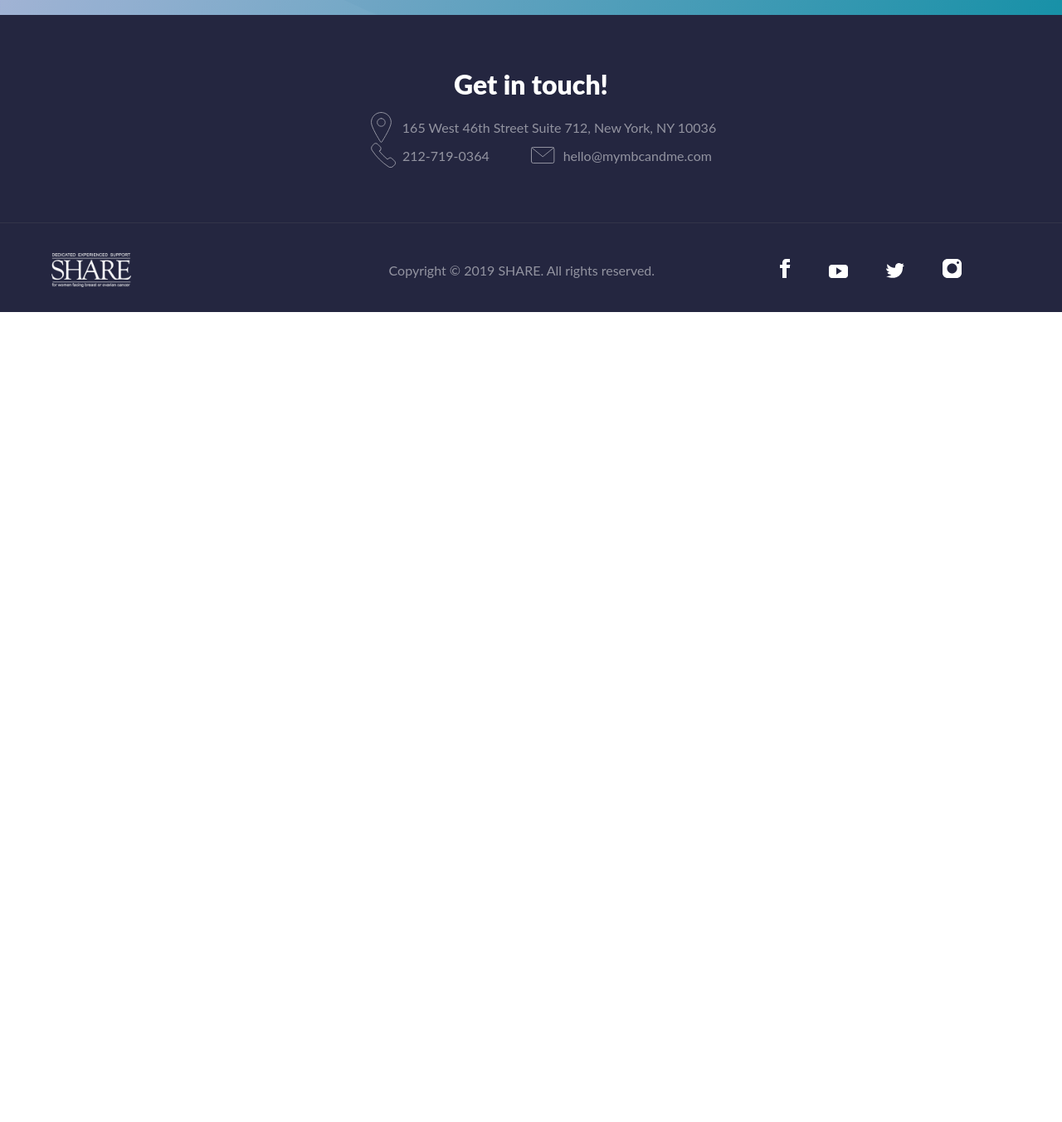
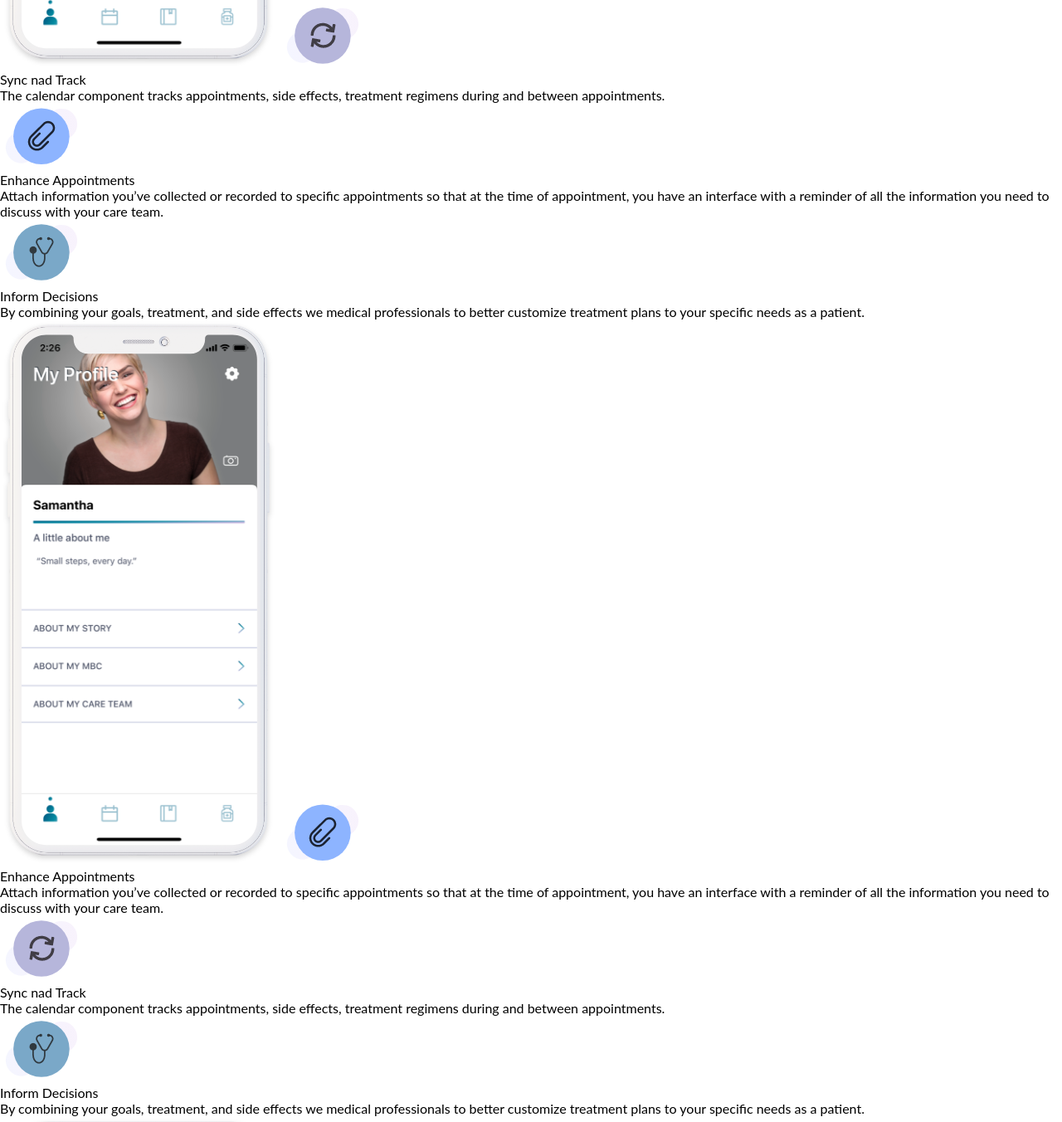
Before and after one commit to RudnickiPawel/MBC-Landing-Page, a plain HTML site: page index.html in a window 1280 px wide. Shown: the part 575-1927 px from the top of the page at 83% size. Before the commit the page ends 951 px from the top, so only its background shows below. Drawn offline with nearby package versions, Linux system fonts and the light colour scheme.

Commit message:
adding content for future slick slides

```diff
--- a/index.html
+++ b/index.html
@@ -13,7 +13,61 @@
   <div class="header">
 
   </div>
-
+  <div class="app-preview">
+    <div class="app-preview__slick-items">
+      <div class="app-preview__slick-item">
+        <img src="src/app-preview_slick1.png" alt="">
+        <img src="src/app-preview_slick1-icon1.png" alt="" class="app-preview__slick-icon">
+        <div class="app-preview__bolded-slick-text">Sync nad Track</div>
+        <div class="app-preview__slick-text">The calendar component tracks appointments, side effects, treatment regimens  during and between appointments.</div>
+        <img src="src/app-preview_slick1-icon2.png" alt="" class="app-preview__slick-icon">
+        <div class="app-preview__bolded-slick-text">Enhance Appointments</div>
+        <div class="app-preview__slick-text">Attach information you’ve collected or recorded to specific appointments so that at the time of appointment, you have an interface with a reminder of all the information you need to discuss with your care team.</div>
+        <img src="src/app-preview_slick1-icon3.png" alt="" class="app-preview__slick-icon">
+        <div class="app-preview__bolded-slick-text">Inform Decisions</div>
+        <div class="app-preview__slick-text">By combining your goals, treatment, and side effects we  medical professionals to better customize treatment plans to your specific needs as a patient.</div>
+      </div>
+      <div class="app-preview__slick-item">
+        <img src="src/app-preview_slick1.png" alt="">
+        <img src="src/app-preview_slick1-icon2.png" alt="" class="app-preview__slick-icon">
+        <div class="app-preview__bolded-slick-text">Enhance Appointments</div>
+        <div class="app-preview__slick-text">Attach information you’ve collected or recorded to specific appointments so that at the time of appointment, you have an interface with a reminder of all the information you need to discuss with your care team.</div>
+        <img src="src/app-preview_slick1-icon1.png" alt="" class="app-preview__slick-icon">
+        <div class="app-preview__bolded-slick-text">Sync nad Track</div>
+        <div class="app-preview__slick-text">The calendar component tracks appointments, side effects, treatment regimens  during and between appointments.</div>
+        <img src="src/app-preview_slick1-icon3.png" alt="" class="app-preview__slick-icon">
+        <div class="app-preview__bolded-slick-text">Inform Decisions</div>
+        <div class="app-preview__slick-text">By combining your goals, treatment, and side effects we  medical professionals to better customize treatment plans to your specific needs as a patient.</div>
+      </div>
+      <div class="app-preview__slick-item">
+        <img src="src/app-preview_slick1.png" alt="">
+        <img src="src/app-preview_slick1-icon1.png" alt="" class="app-preview__slick-icon">
+        <div class="app-preview__bolded-slick-text">Sync nad Track</div>
+        <div class="app-preview__slick-text">The calendar component tracks appointments, side effects, treatment regimens  during and between appointments.</div>
+        <img src="src/app-preview_slick1-icon3.png" alt="" class="app-preview__slick-icon">
+        <div class="app-preview__bolded-slick-text">Inform Decisions</div>
+        <div class="app-preview__slick-text">By combining your goals, treatment, and side effects we  medical professionals to better customize treatment plans to your specific needs as a patient.</div>
+        <img src="src/app-preview_slick1-icon2.png" alt="" class="app-preview__slick-icon">
+        <div class="app-preview__bolded-slick-text">Enhance Appointments</div>
+        <div class="app-preview__slick-text">Attach information you’ve collected or recorded to specific appointments so that at the time of appointment, you have an interface with a reminder of all the information you need to discuss with your care team.</div>
+      </div>
+      <div class="app-preview__slick-item">
+        <img src="src/app-preview_slick1.png" alt="">
+        <img src="src/app-preview_slick1-icon2.png" alt="" class="app-preview__slick-icon">
+        <div class="app-preview__bolded-slick-text">Enhance Appointments</div>
+        <div class="app-preview__slick-text">Attach information you’ve collected or recorded to specific appointments so that at the time of appointment, you have an interface with a reminder of all the information you need to discuss with your care team.</div>
+        <img src="src/app-preview_slick1-icon3.png" alt="" class="app-preview__slick-icon">
+        <div class="app-preview__bolded-slick-text">Inform Decisions</div>
+        <div class="app-preview__slick-text">By combining your goals, treatment, and side effects we  medical professionals to better customize treatment plans to your specific needs as a patient.</div>
+        <img src="src/app-preview_slick1-icon1.png" alt="" class="app-preview__slick-icon">
+        <div class="app-preview__bolded-slick-text">Sync nad Track</div>
+        <div class="app-preview__slick-text">The calendar component tracks appointments, side effects, treatment regimens  during and between appointments.</div>
+      </div>
+    </div>
+    <div class="app-preview__title">Track, Learn and Schedule</div>
+    <div class="app-preview__text">Reflect on what makes you, you.</div>
+    <div class="app-preview__nav"></div>
+  </div>
   <div class="lower-wave">
     <div class="lower-wave__background"></div>
     <div class="lower-wave__container centered">
```
Also changed, not shown: src/app-preview_slick1-icon1.png (added), src/app-preview_slick1-icon2.png (added), src/app-preview_slick1-icon3.png (added), src/app-preview_slick1.png (added), src/image-2.png (added), src/mask-3.png (added).
